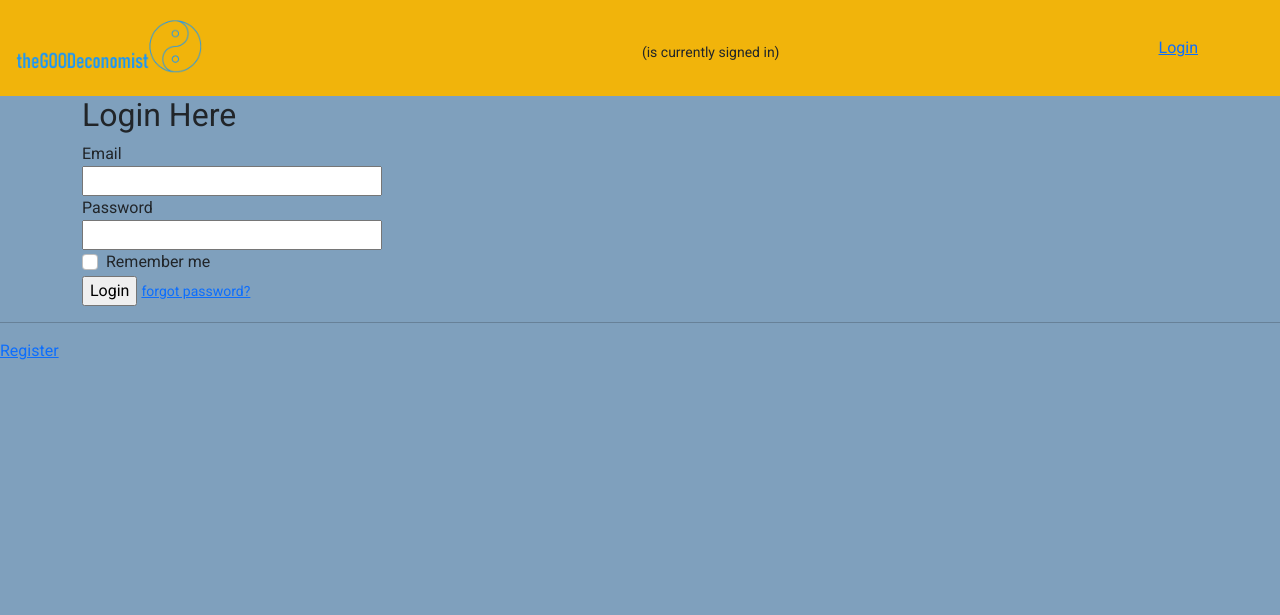
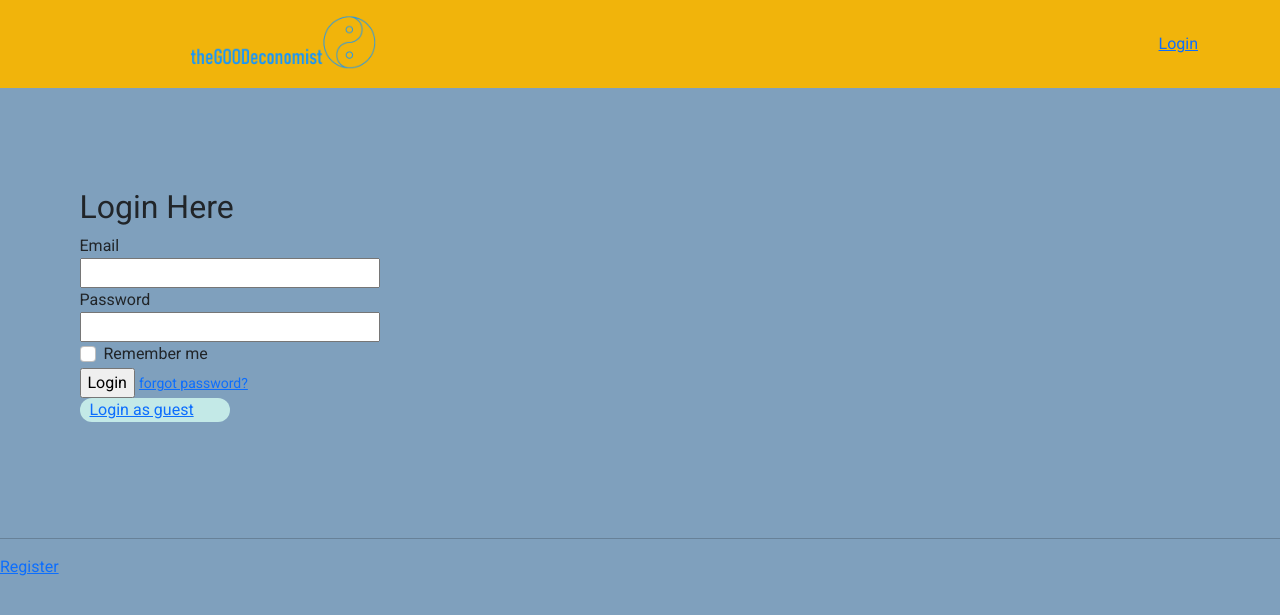
Before and after one commit to costa-rica/lifeBuddyWebApp_v1, a Flask app: page /login in a window 1280 px wide. Shown: the top 615 px of the page. Run offline with Flask 2, Linux system fonts and the light colour scheme; parts of the project's set-up code (start-up, migrations or seed data) failed here and were passed over; some libraries are stand-ins or nearby versions.

Commit message:
saving progress: putting on internet life-buddy.org

```diff
--- a/LifeBuddyWebApp/static/css/main.css
+++ b/LifeBuddyWebApp/static/css/main.css
@@ -18,7 +18,7 @@ body {
 .navbar img.lb-logo {
   /*width: 230px;*/
   height: 230px;
-  margin: -240px 0 -140px -180px;
+  margin: -240px 0 -140px -520px;
   /*top, _ bottom right left side*/
 }
 
@@ -35,6 +35,18 @@ img.mobile-menu {
 
 .wider_input_login {
   width: 300px;
+}
+
+/*Login*/
+section.LoginSection {
+  padding: 100px 10px 100px 5px;
+}
+
+section.LoginSection .container .login_as_guest {
+  background-color: #c3e9e7;
+  border-radius: 3em;
+  width: 150px;
+  padding-left: 10px;
 }
 
 /*HOME*/
--- a/LifeBuddyWebApp/static/css/main.scss
+++ b/LifeBuddyWebApp/static/css/main.scss
@@ -18,7 +18,7 @@ body {
     img.lb-logo {
 	/*width: 230px;*/
 	height: 230px;
-	margin:  -240px 0 -140px -180px;/*top, _ bottom right left side*/
+	margin:  -240px 0 -140px -520px;/*top, _ bottom right left side*/
     }
 
     ul#nav_horizontal_list li {
@@ -37,6 +37,22 @@ img.mobile-menu {
 .wider_input_login{
     width: 300px;
 }
+
+/*Login*/
+section.LoginSection {
+    padding: 100px 10px 100px 5px;
+    .container{
+        .login_as_guest{
+            background-color: rgb(195, 233, 231);
+            border-radius: 3em;
+            width:150px;
+            padding-left:10px;
+        }
+    }
+
+
+}
+
 
 /*HOME*/
 section.Home {
--- a/LifeBuddyWebApp/templates/layout.html
+++ b/LifeBuddyWebApp/templates/layout.html
@@ -37,12 +37,16 @@
     <div class="navbar">
         <div class="container">
             <a class="logo" href="#">
-                <img id="lb-logo" class="lb-logo" src="../static/images/thegoodeconomistlogo20210322.png" alt="LB logo">
+                <a href="https://thegoodeconomist.com">
+                    <img id="lb-logo" class="lb-logo" src="../static/images/thegoodeconomistlogo20210322.png" alt="LB logo">
+                </a>
+
             </a>
-
+            {% if current_user.is_authenticated %}
             <div> <h2>{{ current_user.username }}</h2>
                 <small>(is currently signed in)</small>
             </div>
+            {% endif %}
 
             <img id="mobile-cta" class="mobile-menu" src="../static/images/menu.svg" alt="Open Navigation">
             <nav>
--- a/LifeBuddyWebApp/templates/login.html
+++ b/LifeBuddyWebApp/templates/login.html
@@ -56,6 +56,13 @@
                             <a href="{{ url_for('users.reset_password') }}">forgot password?</a>
                         </small>
                     </div>
+
+                    <div class='login_as_guest'>
+                        <a href="{{ url_for('users.login', email_entry='guest@lifebuddy.com', pass_entry='test' ) }}">
+                            Login as guest</a>
+                    </div>
+
+
                 </div>
 
 
@@ -76,4 +83,20 @@
 
     </section>
 
+
+<script>
+    let record_type_select = document.getElementById('guest_signin');
+    var email_textbox = document.getElementById('email');
+    var password_textbox = document.getElementById('password');
+
+
+    function showMessage1(){
+        var email_txt= 'guest@lifebuddy.com';
+        var password_txt= 'test';
+        email_textbox.innerHTML = email_txt;
+        password_textbox.innerHTML = password_txt;
+    }
+
+</script>
+
     {% endblock %}
--- a/LifeBuddyWebApp/users/forms.py
+++ b/LifeBuddyWebApp/users/forms.py
@@ -8,6 +8,9 @@ from LifeBuddyWebApp.models import User, Post, Health_description, Health_measur
 from flask_login import current_user
 from datetime import datetime
 from LifeBuddyWebApp import db
+from wtforms.widgets import PasswordInput
+
+
 
 
 
@@ -36,10 +39,22 @@ class RegistrationForm(FlaskForm):
 
 class LoginForm(FlaskForm):
     email = StringField('Email',
-                        validators=[DataRequired(), Email()])
-    password = PasswordField('Password', validators=[DataRequired()])
+                        validators=[DataRequired(), Email()], render_kw={"new_email": "guest1@lifebuddy.com"})
+    password = PasswordField('Password', render_kw={'pass_entry':'test'}, validators=[DataRequired()])
+
+
     remember = BooleanField('Remember me')
     submit = SubmitField('Login')
+
+class LoginForm2(FlaskForm):
+    email = StringField('Email',
+                        validators=[DataRequired(), Email()])
+    # password = PasswordField('Password', render_kw={'placeholder':'test'}, validators=[DataRequired()])
+    password = StringField('Password', widget=PasswordInput(hide_value=False), validators=[DataRequired()])
+
+    remember = BooleanField('Remember me')
+    submit = SubmitField('Login')
+
 
 class UpdateAccountForm(FlaskForm):
     # username = StringField('Username',
--- a/LifeBuddyWebApp/users/routes.py
+++ b/LifeBuddyWebApp/users/routes.py
@@ -5,7 +5,7 @@ from flask import render_template, url_for, redirect, flash, request, abort, ses
 from LifeBuddyWebApp import db, bcrypt, mail
 from LifeBuddyWebApp.models import User, Post, Health_description, Health_measure
 from LifeBuddyWebApp.users.forms import RegistrationForm, LoginForm, UpdateAccountForm, \
-    RequestResetForm, ResetPasswordForm
+    RequestResetForm, ResetPasswordForm, LoginForm2
 from flask_login import login_user, current_user, logout_user, login_required
 import secrets
 import os
@@ -59,7 +59,15 @@ def login():
     # print('***in login form****')
     if current_user.is_authenticated:
         return redirect(url_for('users.home'))
-    form = LoginForm()
+    form = LoginForm2()
+    print('request.args::::',request.args)
+    email_entry=request.args.get('email_entry')
+    pass_entry=request.args.get('pass_entry')
+    if request.args.get('email_entry'):
+        form.email.data=request.args.get('email_entry')
+        form.password.data=request.args.get('pass_entry')
+        print('pass_entry:::', request.args.get('pass_entry'))
+
     if form.validate_on_submit():
         print('login - form.validate_on_submit worked')
         user=User.query.filter_by(email=form.email.data).first()
```
Also changed, not shown: LifeBuddyWebApp/main/utils.py (+13 -8 lines), 2 other files.
